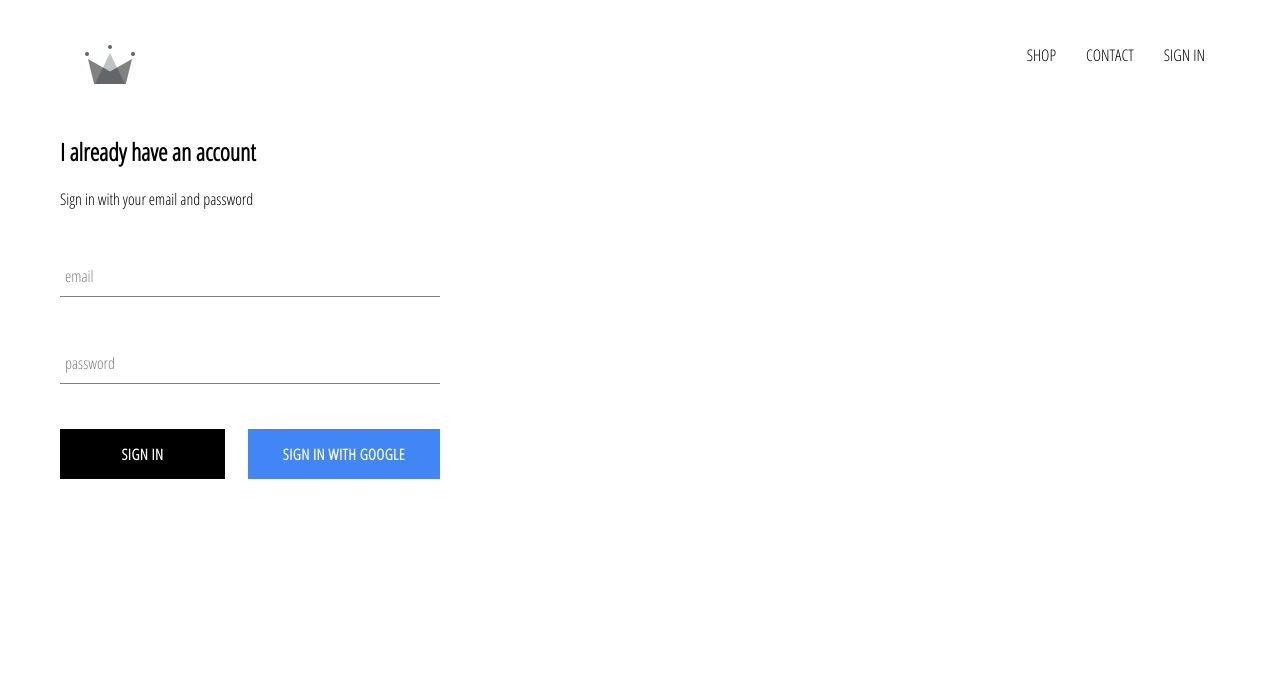
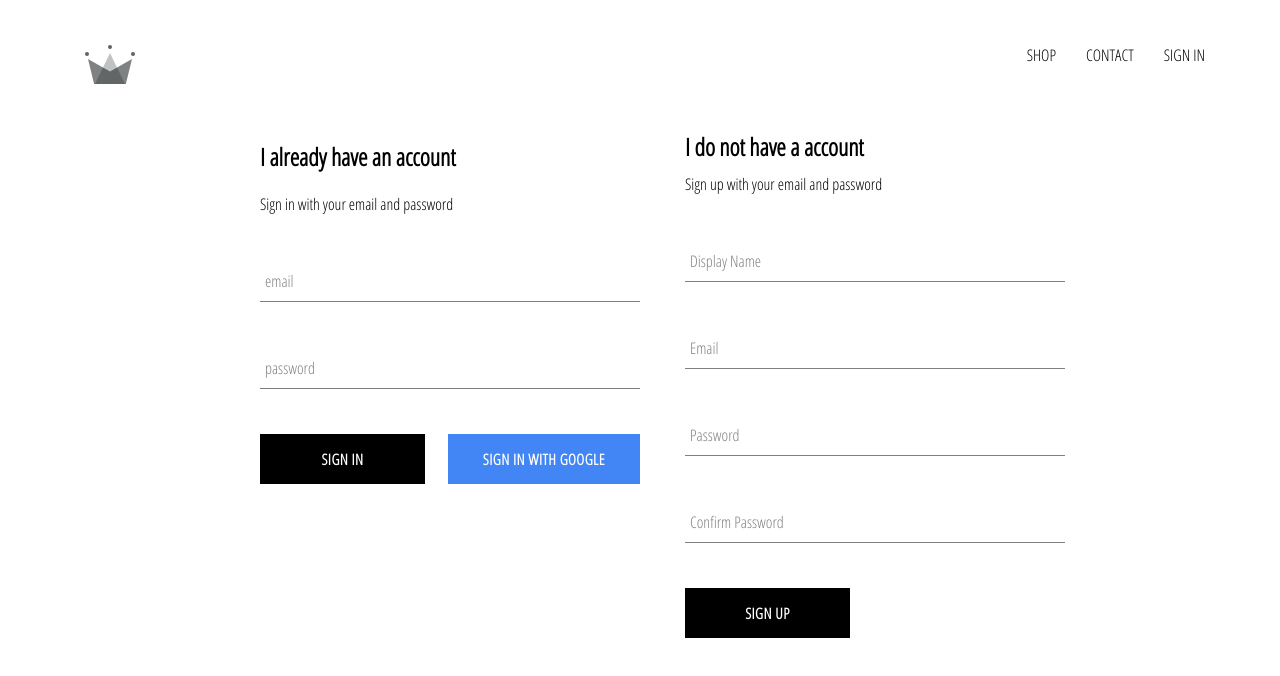
Before and after one commit to Random-dev93/crwn--clothing, a React (Create React App) app: page /signin in a window 1280 px wide. Shown: the top 676 px of the page. Built offline with nearby package versions, Linux system fonts and the light colour scheme; no server answers.

Commit message:
implemented firebase utils, included the ability to auth users into firestore database.

```diff
--- a/src/App.js
+++ b/src/App.js
@@ -2,44 +2,53 @@
 import { Switch, Route } from 'react-router-dom';
 
 import './App.css';
-import {auth} from './firebase/firebase.utils';
-
 
 import HomePage from './pages/homepage/homepage.component';
 import ShopPage from './pages/shop/shop.component';
+import SignInAndSignUpPage from './pages/sign-in-and-sign-up/sign-in-and-sign-up.component';
 import Header from './components/header-component/header.component';
-import SignInAndSignUpPage from './pages/sign-in-and-sign-up/sign-in-and-sign-up.component';
-
+import { auth, createUserProfileDocument } from './firebase/firebase.utils';
 
 class App extends React.Component {
-
-  constructor(){
+  constructor() {
     super();
 
     this.state = {
       currentUser: null
-    }
+    };
   }
-
 
   unsubscribeFromAuth = null;
 
-  componentDidMount(){
-    this.unsubscribeFromAuth = auth.onAuthStateChanged(user => {
-      this.setState({currentUser: user});
+  componentDidMount() {
+    this.unsubscribeFromAuth = auth.onAuthStateChanged(async userAuth => {
+      if (userAuth) {
+        const userRef = await createUserProfileDocument(userAuth);
 
-      console.log(user);
-    })
+        userRef.onSnapshot(snapShot => {
+          this.setState({
+            currentUser: {
+              id: snapShot.id,
+              ...snapShot.data()
+            }
+          });
+
+          console.log(this.state);
+        });
+      }
+
+      this.setState({ currentUser: userAuth });
+    });
   }
 
-  componentWillUnmount(){
+  componentWillUnmount() {
     this.unsubscribeFromAuth();
   }
 
-  render(){
+  render() {
     return (
       <div>
-      <Header currentUser={this.state.currentUser}/>
+        <Header currentUser={this.state.currentUser} />
         <Switch>
           <Route exact path='/' component={HomePage} />
           <Route path='/shop' component={ShopPage} />
@@ -48,7 +57,6 @@
       </div>
     );
   }
-
 }
 
 export default App;
--- a/src/components/header-component/header.component.jsx
+++ b/src/components/header-component/header.component.jsx
@@ -1,28 +1,36 @@
+
 import React from 'react';
 import { Link } from 'react-router-dom';
-import {auth} from '../../firebase/firebase.utils';
+
+import { auth } from '../../firebase/firebase.utils';
 
 import { ReactComponent as Logo } from '../../assets/crown.svg';
+
 import './header.styles.scss';
 
-const Header = ({currentUser}) => (
+const Header = ({ currentUser }) => (
   <div className='header'>
     <Link className='logo-container' to='/'>
       <Logo className='logo' />
     </Link>
     <div className='options'>
-        <Link className='option' to='/shop'>SHOP</Link>
-        <Link className='option' to='/contact'>CONTACT</Link>
-        {
-            currentUser?
-            <div className='option' onClick={() => auth.signOut()}> SIGN OUT </div>
-            :
+      <Link className='option' to='/shop'>
+        SHOP
+      </Link>
+      <Link className='option' to='/shop'>
+        CONTACT
+      </Link>
+      {currentUser ? (
+        <div className='option' onClick={() => auth.signOut()}>
+          SIGN OUT
+        </div>
+      ) : (
         <Link className='option' to='/signin'>
           SIGN IN
         </Link>
-        }
+      )}
     </div>
   </div>
-)
+);
 
 export default Header;
--- /dev/null
+++ b/src/components/sign-up/sign-up.component.jsx
@@ -0,0 +1,103 @@
+import React from 'react';
+
+import FormInput from '../form-input/form-input.component';
+import CustomButton from '../custom-button/custom-button.component';
+
+import { auth, createUserProfileDocument } from '../../firebase/firebase.utils';
+
+import './sign-up.style.scss';
+
+class SignUp extends React.Component {
+  constructor() {
+    super();
+
+    this.state = {
+      displayName: '',
+      email: '',
+      password: '',
+      confirmPassword: ''
+    };
+  }
+
+  handleSubmit = async event => {
+    event.preventDefault();
+
+    const { displayName, email, password, confirmPassword } = this.state;
+
+    if (password !== confirmPassword) {
+      alert("passwords don't match");
+      return;
+    }
+
+    try {
+      const { user } = await auth.createUserWithEmailAndPassword(
+        email,
+        password
+      );
+
+      await createUserProfileDocument(user, { displayName });
+
+      this.setState({
+        displayName: '',
+        email: '',
+        password: '',
+        confirmPassword: ''
+      });
+    } catch (error) {
+      console.error(error);
+    }
+  };
+
+  handleChange = event => {
+    const { name, value } = event.target;
+
+    this.setState({ [name]: value });
+  };
+
+  render() {
+    const { displayName, email, password, confirmPassword } = this.state;
+    return (
+      <div className='sign-up'>
+        <h2 className='title'>I do not have a account</h2>
+        <span>Sign up with your email and password</span>
+        <form className='sign-up-form' onSubmit={this.handleSubmit}>
+          <FormInput
+            type='text'
+            name='displayName'
+            value={displayName}
+            onChange={this.handleChange}
+            label='Display Name'
+            required
+          />
+          <FormInput
+            type='email'
+            name='email'
+            value={email}
+            onChange={this.handleChange}
+            label='Email'
+            required
+          />
+          <FormInput
+            type='password'
+            name='password'
+            value={password}
+            onChange={this.handleChange}
+            label='Password'
+            required
+          />
+          <FormInput
+            type='password'
+            name='confirmPassword'
+            value={confirmPassword}
+            onChange={this.handleChange}
+            label='Confirm Password'
+            required
+          />
+          <CustomButton type='submit'>SIGN UP</CustomButton>
+        </form>
+      </div>
+    );
+  }
+}
+
+export default SignUp;
--- /dev/null
+++ b/src/components/sign-up/sign-up.style.scss
@@ -0,0 +1,9 @@
+.sign-up {
+    display: flex;
+    flex-direction: column;
+    width: 380px;
+
+    .title {
+      margin: 10px 0;
+    }
+  }
--- a/src/firebase/firebase.utils.js
+++ b/src/firebase/firebase.utils.js
@@ -13,15 +13,39 @@
   measurementId: "G-7SJ1FXZVDY"
 };
 
+
 firebase.initializeApp(config);
+
+export const createUserProfileDocument = async (userAuth, additionalData) => {
+  if (!userAuth) return;
+
+  const userRef = firestore.doc(`users/${userAuth.uid}`);
+
+  const snapShot = await userRef.get();
+
+  if (!snapShot.exists) {
+    const { displayName, email } = userAuth;
+    const createdAt = new Date();
+    try {
+      await userRef.set({
+        displayName,
+        email,
+        createdAt,
+        ...additionalData
+      });
+    } catch (error) {
+      console.log('error creating user', error.message);
+    }
+  }
+
+  return userRef;
+};
 
 export const auth = firebase.auth();
 export const firestore = firebase.firestore();
 
 const provider = new firebase.auth.GoogleAuthProvider();
-
-  provider.setCustomParameters({prompt: 'select_account'});
-
+provider.setCustomParameters({ prompt: 'select_account' });
 export const signInWithGoogle = () => auth.signInWithPopup(provider);
 
 export default firebase;
--- a/src/pages/sign-in-and-sign-up/sign-in-and-sign-up.component.jsx
+++ b/src/pages/sign-in-and-sign-up/sign-in-and-sign-up.component.jsx
@@ -1,10 +1,15 @@
 import React from 'react';
 import SignIn from '../../components/sign-in/sign-in.component';
+import SignUp from '../../components/sign-up/sign-up.component';
 
 import './sign-in-and-sign-up.styles.scss';
 
+
 const SignInAndSignUpPage = () => (
-    <div className='sign-in-and-sign-up'><SignIn/></div>
+    <div className='sign-in-and-sign-up'><div/>
+    <SignIn/>
+    <SignUp/>
+    </div>
 );
 
 export default SignInAndSignUpPage;
--- a/src/pages/sign-in-and-sign-up/sign-in-and-sign-up.styles.scss
+++ b/src/pages/sign-in-and-sign-up/sign-in-and-sign-up.styles.scss
@@ -0,0 +1,6 @@
+.sign-in-and-sign-up{
+    width: 850px;
+    display: flex;
+    justify-content: space-between;
+    margin: 30px auto;
+}
```
Lines whose indentation alone changed are shown as unchanged.
